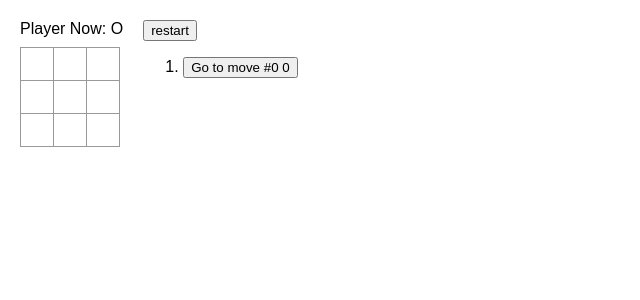
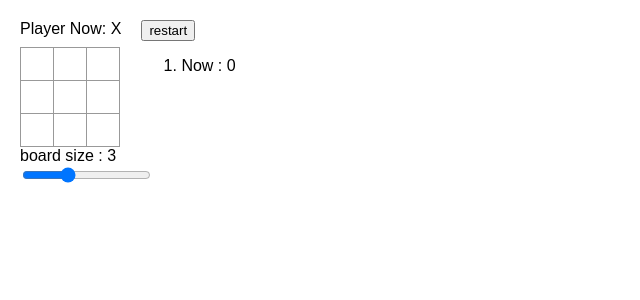
Before and after one commit to jammama/react-tutorial, a React (Create React App) app: page / in a window 1280 px wide. Shown: the top 300 px of the page, without its empty margins (0-640 px from the left). Built offline with nearby package versions, Linux system fonts and the light colour scheme.

Commit message:
- board 사이즈 변경 가능하도록

```diff
--- a/src/App.js
+++ b/src/App.js
@@ -22,7 +22,7 @@ function calculateWinner(squares) {
 }
 
 //보드판
-function Board({xIsNext, squares, onPlay}) {
+function Board({xIsNext, squares, onPlay, row}) {
     // 렌더링 시점에 승자 결정
     const winner = calculateWinner(squares);
     let status;
@@ -46,36 +46,37 @@ function Board({xIsNext, squares, onPlay}) {
         onPlay(newSquares);
     }
 
-    // JSP 수정이 귀찮아서 렌더링 함수 추가
+    // square 렌더링
     const renderSquare = (i) => {
         return <Square value={squares[i]} onSquareClick={() => handleClick(i)}/>;
     };
-    const renderRow = (i) => {
-        return (<div className="board-row">
-            {renderSquare(i)}
-            {renderSquare(i + 1)}
-            {renderSquare(i + 2)}
-        </div>);
-    };
-    return (<>
+    // 한 줄 렌더링
+    const renderRow = (row, i) =>
+        <div className="board-row">
+            {Array.from({length: row}, (x, y) => y + row * i)
+                .map((r, j) => renderSquare(r))}
+        </div>;
+    // 가로세로 렌더링
+    const renderBox = (row) => Array.from({length: row})
+        .map((r, i) => renderRow(row, i))
+    return (
+        <>
             <div className="status">{status}</div>
-
-        {renderRow(0)}
-        {renderRow(3)}
-        {renderRow(6)}
-    </>);
+            {renderBox(row)}
+        </>
+    );
 }
 
 export default function Game() {
     const [history, setHistory] = useState([Array(9).fill(null)]);
-    const [currentMove, setCurrentMove] = useState(0);
+    const [currentMove, setCurrentMove] = useState(-1);
     const xIsNext = currentMove % 2 === 0;
     const currentSquares = history[history.length - 1];
 
     // 클릭시 플레이어 변경 및 히스토리 추가
     function handlePlay(nextSquares) {
         setHistory([...history, nextSquares]);
-        setCurrentMove(history.length - 1 );
+        setCurrentMove(history.length - 1);
     }
 
     // 히스토리로 이동
@@ -85,29 +86,40 @@ export default function Game() {
     }
 
     // move에 대한 렌더링
+    const button = (step) => step === currentMove + 1 ? <label>Now : {step}</label> :
+        <button onClick={() => jumpTo(step)}>Go to move #{step}</button>
     const moves = history.map((squares, step) => {
             return (
                 <>
                     <li key={step}>
-                    { step === currentMove + 1 ? <label>Now : {step}</label> :
-                        <button onClick={() => jumpTo(step)}>Go to move #{step} {currentMove}</button>}
+                        {button(step)}
                     </li>
                 </>
-        );
-    });
+            )
+                ;
+        })
+    ;
+    const [row, setRow] = useState(3);
     return (
+        <>
             <div className="game">
                 <div className="game-board">
-                <Board xIsNext={xIsNext} squares={currentSquares} onPlay={handlePlay}/>
+                    <Board xIsNext={xIsNext} squares={currentSquares} onPlay={handlePlay} row={row}/>
                 </div>
                 <div className="game-info">
                     <button onClick={() => jumpTo(0)}>restart</button>
                     <ol>{moves}</ol>
                 </div>
             </div>
+            <label for="row"> board size : {row} </label>
+            <br/>
+            <input id="row" value={row} onInput={(e) => setRow(e.target.value)} type="range" max="9"/>
+        </>
     );
 }
 
-function Square({value, onSquareClick}) {
+function Square({
+                    value, onSquareClick
+                }) {
     return <button className="square" onClick={onSquareClick}>{value}</button>;
 }
```
Lines whose indentation alone changed are shown as unchanged.
